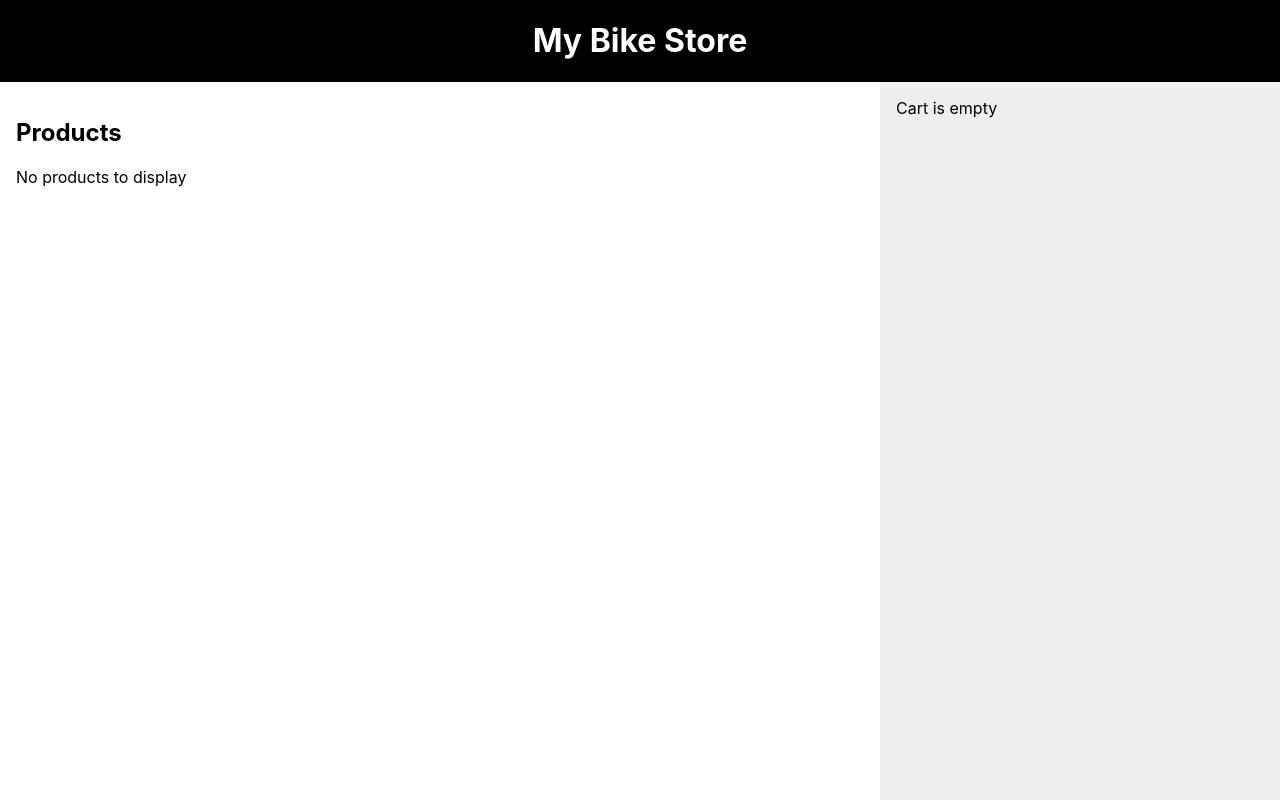
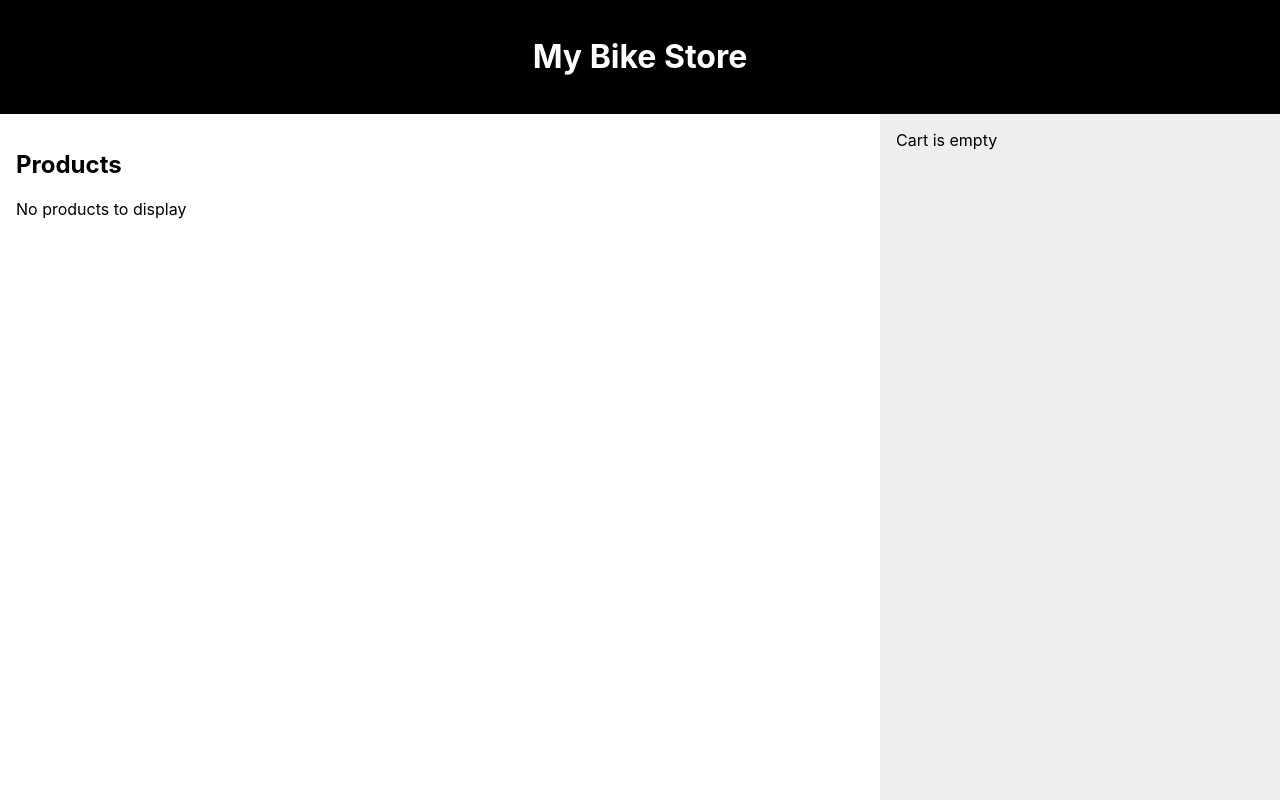
Before and after one commit to javalisson/react-bike-store, a React (Create React App) app: page / in a window 1280 px wide. Built offline with nearby package versions, Linux system fonts and the light colour scheme.

Commit message:
Adjustments in the layout

```diff
--- a/src/App.css
+++ b/src/App.css
@@ -1,7 +1,6 @@
-/* @media only screen and (min-width: 768px) { */
+@media only screen and (min-width: 768px) {
   .App {
     display: grid;
-  /* grid-template-columns: repeat(4, 1fr); */
     grid-template-columns: repeat(3, 1fr) 25rem;
     grid-template-rows: min-content auto min-content;
     grid-template-areas:
@@ -10,9 +9,11 @@
       "footer footer footer footer";
     min-height: 100vh;
   }
+}
 
 .App-header {
   grid-area: header;
+  padding: 1rem;
   text-align: center;
   background: #000;
   color: #fff;
@@ -28,4 +29,3 @@
   background: #eee;
   padding: 1rem;
 }
-/* } */
--- a/src/App.tsx
+++ b/src/App.tsx
@@ -9,12 +9,12 @@ function App() {
       <header className="App-header">
         <h1>My Bike Store</h1>
       </header>
+      <aside className='App-sidebar'>
+        <Cart />
+      </aside>
       <main className="App-main-content">
         <ProductList />
       </main>
-      <aside className='App-sidebar'>
-        <Cart />
-      </aside>
     </div>
   );
 }
--- a/src/ProductList.css
+++ b/src/ProductList.css
@@ -1,10 +1,16 @@
 .product-list__list-container {
     display: grid;
-    grid-template-columns: repeat(4, 1fr);
+    grid-template-columns: repeat(auto-fit, minmax(165px, 1fr));
     gap: 0.5rem;
     margin-block: 0;
     padding-inline: 0;
     margin-inline: 0;
+}
+
+@media only screen and (min-width: 768px) {
+    .product-list__list-container {
+        grid-template-columns: repeat(auto-fit, minmax(250px, 1fr));
+    }
 }
 
 .product-list__list-item {
```
Lines whose indentation alone changed are shown as unchanged.
